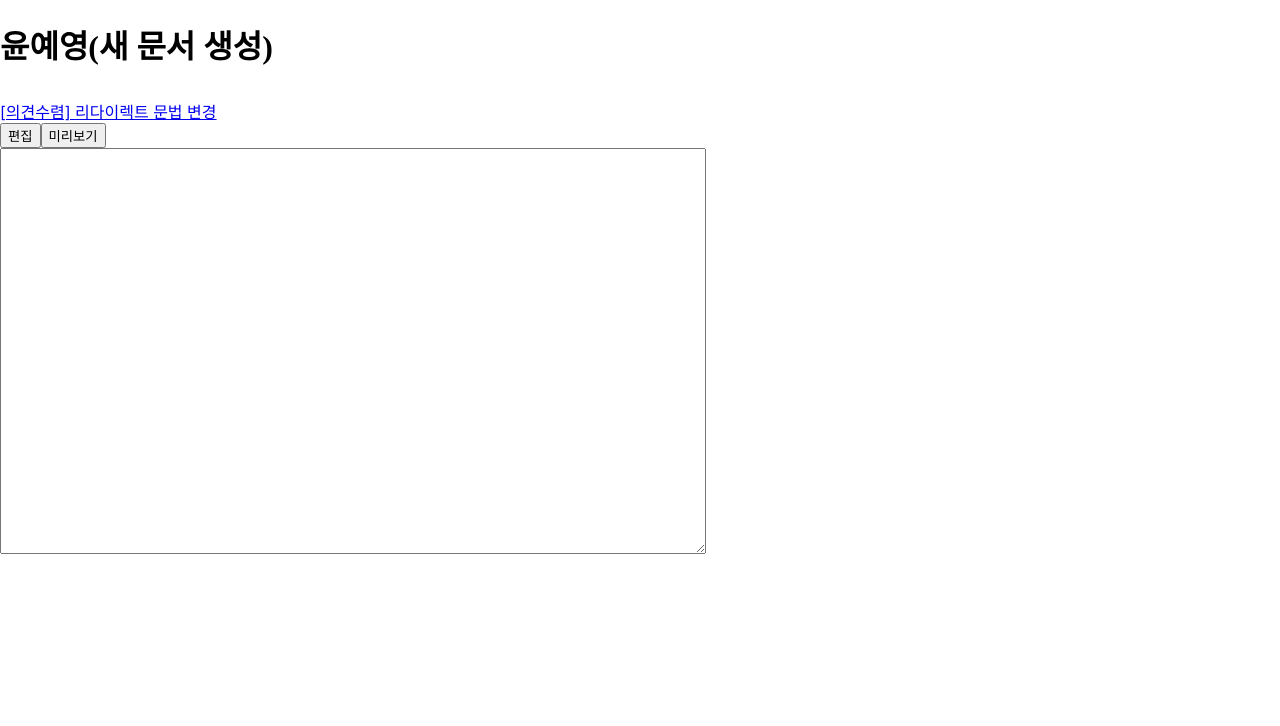
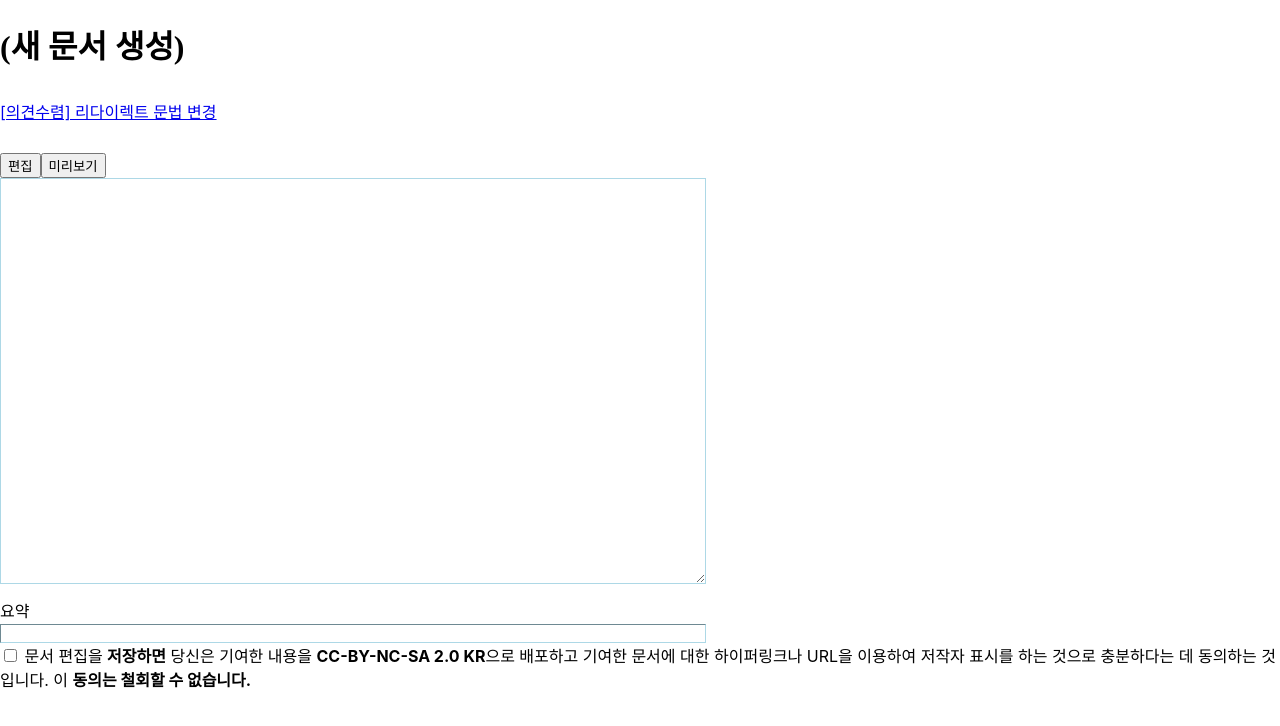
Before and after one commit to pknu-wap/NoBloodNoTears, a React (Create React App) app: page / in a window 1280 px wide. Shown: the top 726 px of the page. Built offline with nearby package versions, Linux system fonts and the light colour scheme.

Commit message:
build outlook of writing section

```diff
--- a/src/writeContext/UploadFile.css
+++ b/src/writeContext/UploadFile.css
@@ -2,12 +2,23 @@
     padding-bottom: 10px;
     font-family: "HelveticaNeueLT Std Med";
 }
-.DefaultFont{
-    font-family:Helvetica;
-}
+
 .WriteContext{
     min-width: 700px;
     min-height: 400px;
     font-size: 20px;
     font-family: Helvetica;
+    border-color:lightblue;
 }
+
+#redirect{
+    margin-top: 30px;
+}
+#summaryInput{
+    width: 700px;
+    border-color: lightblue;
+    border-width: 1px;
+}
+#summary{
+    margin-top:10px;
+}
--- a/src/writeContext/UploadFile.js
+++ b/src/writeContext/UploadFile.js
@@ -2,19 +2,29 @@ import React, {Component} from 'react';
 import './UploadFile.css'
 
 class UploadFile extends Component{
+constructor(props){
+    super(props);
+    this.state={name:""};
+}
 
     render(){
-
         return(
           <div>
-              <h1 className="MainTitle"><a>윤예영</a>(새 문서 생성)</h1>
-              <a href="https://forum.theseed.io/topic/232/%EC%9D%98%EA%B2%AC%EC%88%98%EB%A0%B4-%EB%A6%AC%EB%8B%A4%EC%9D%B4%EB%A0%89%ED%8A%B8-%EB%AC%B8%EB%B2%95-%EB%B3%80%EA%B2%BD">
+              <h1 className="MainTitle">{this.state.name}(새 문서 생성)</h1>
+
+              <a  href="https://forum.theseed.io/topic/232/%EC%9D%98%EA%B2%AC%EC%88%98%EB%A0%B4-%EB%A6%AC%EB%8B%A4%EC%9D%B4%EB%A0%89%ED%8A%B8-%EB%AC%B8%EB%B2%95-%EB%B3%80%EA%B2%BD">
               [의견수렴] 리다이렉트 문법 변경</a><br/>
-              <button>편집</button>
+
+              <button id="redirect">편집</button>
               <button>미리보기</button>
               <br/>
               <textarea className="WriteContext"/>
-              <div></div>
+
+              <div id="summary">요약<br/></div>
+              <input id="summaryInput"/>
+              <br/>
+
+              <input type="checkbox"/> 문서 편집을 <b>저장하면</b> 당신은 기여한 내용을 <b>CC-BY-NC-SA 2.0 KR</b>으로 배포하고 기여한 문서에 대한 하이퍼링크나 URL을 이용하여 저작자 표시를 하는 것으로 충분하다는 데 동의하는 것입니다. 이 <b>동의는 철회할 수 없습니다.</b>
 
           </div>
         );
```
